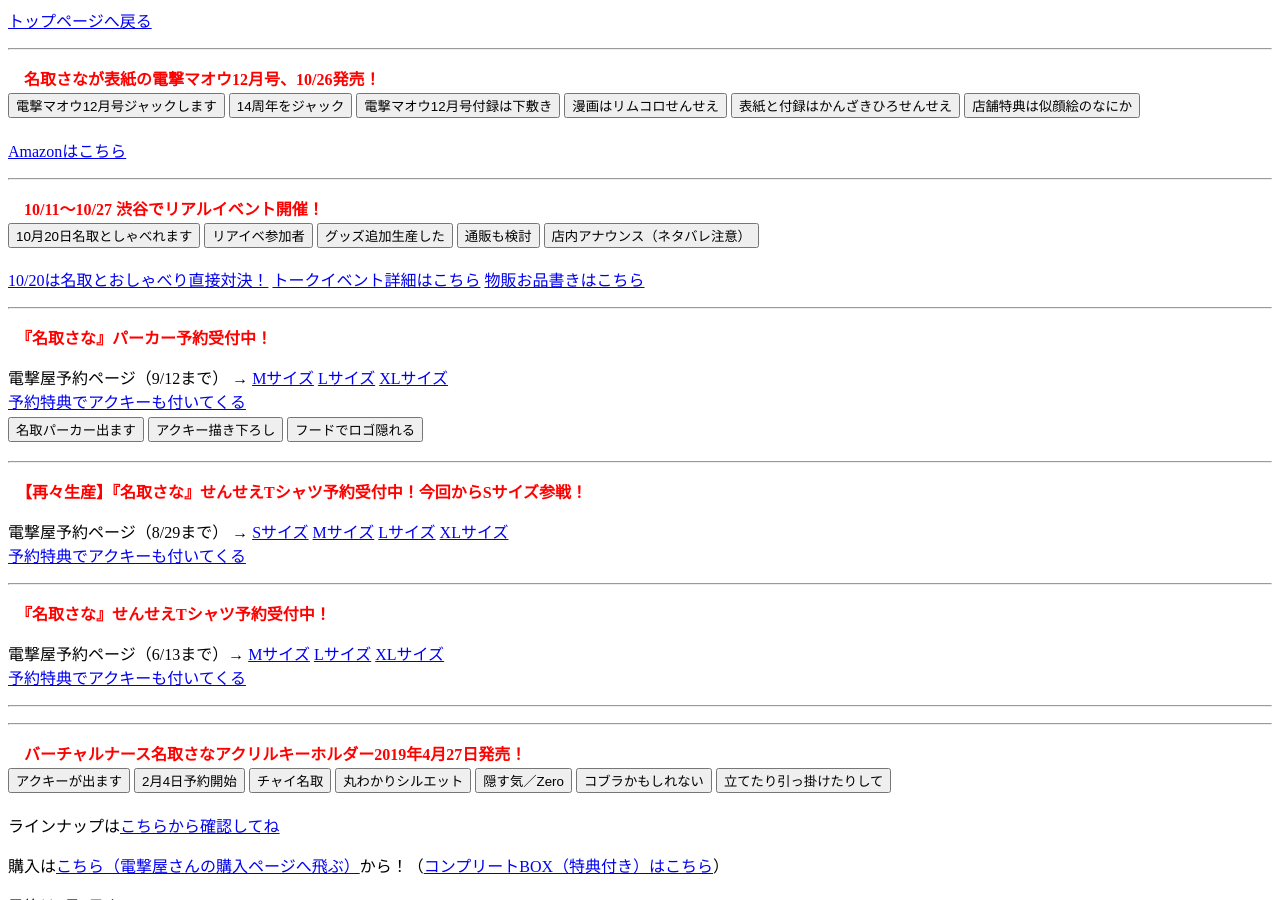
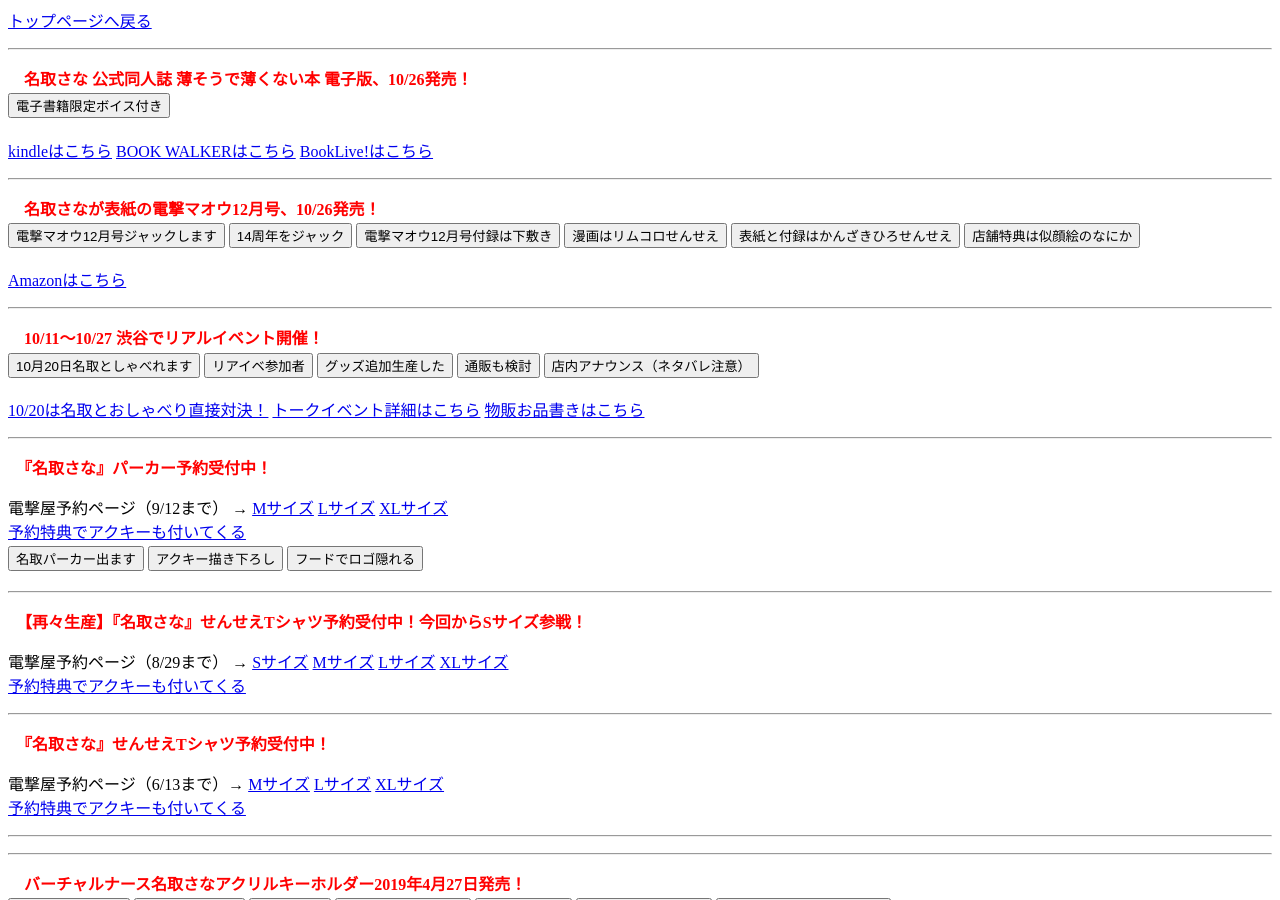
Before and after one commit to sanabutton/sanabutton.github.io, a Jekyll site: the page built from events.html, in a window 1280 px wide and 900 px high. Built offline with Jekyll 4.4.1, drawn with Linux system fonts in a browser that asks for light colours; comment, search, counter and statistics services are not loaded.

Commit message:
移動してきた

```diff
--- a/events.html
+++ b/events.html
@@ -4,6 +4,17 @@
 <div>
   <a href="/">トップページへ戻る</a>
 </div>
+
+
+<hr style="margin: 1em 0 ;">
+　<span class="important-notify"><b>名取さな 公式同人誌 薄そうで薄くない本 電子版、10/26発売！</b></span>
+<br>
+<button type="button" class="sounds" data-file="ﾓﾓﾓﾓﾓﾝｽﾀｷｩ/公式同人誌電子版出ます">電子書籍限定ボイス付き</button>
+<p>
+  <a href="https://www.amazon.co.jp/dp/B07YYVJ6VR/ref=cm_sw_r_tw_dp_U_x_e9USDb5M7QD10">kindleはこちら</a>
+  <a href="https://bookwalker.jp/deff442269-3135-42bd-9e11-6f10f3d1b941/">BOOK WALKERはこちら</a>
+  <a href="https://booklive.jp/product/index/title_id/667294/vol_no/001?utm_campaign=sns-tw&utm_source=social&utm_content=product-index&utm_medium=social&bl_inno=none">BookLive!はこちら</a>
+</p>
 
 <hr style="margin: 1em 0 ;">
 　<span class="important-notify"><b>名取さなが表紙の電撃マオウ12月号、10/26発売！</b></span>
```
